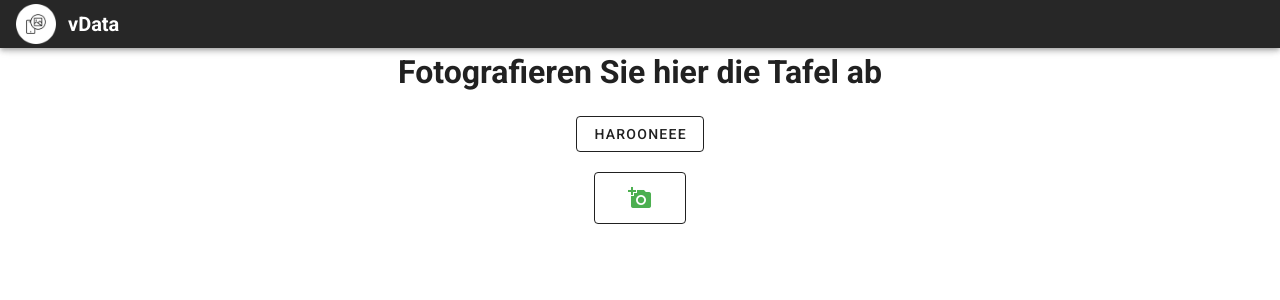
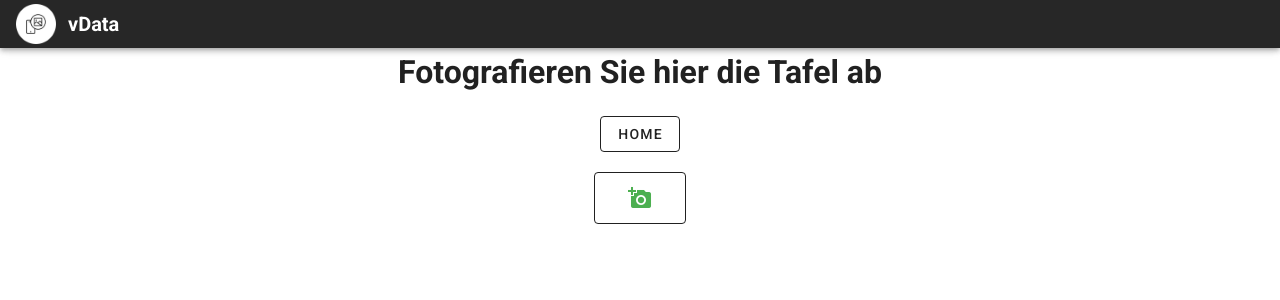
Before and after one commit to WojtasikFilip/Wojtasik-PWA-App, a Vue app: page /aufnahme in a window 1280 px wide. Shown: the top 300 px of the page. Built offline with nearby package versions, Linux system fonts and the light colour scheme; no server answers.

Commit message:
heroku commit

```diff
--- a/src/views/Aufnahme.vue
+++ b/src/views/Aufnahme.vue
@@ -1,7 +1,7 @@
 <template>
   <div class="text-center">
     <h1>Fotografieren Sie hier die Tafel ab</h1>
-    <v-btn to="/" outlined class="ma-5">Harooneee</v-btn>
+    <v-btn to="/" outlined class="ma-5">Home</v-btn>
     <br />
 
     <v-btn x-large outlined to="/camera"><v-icon color="green">mdi-camera-plus</v-icon></v-btn>
```
